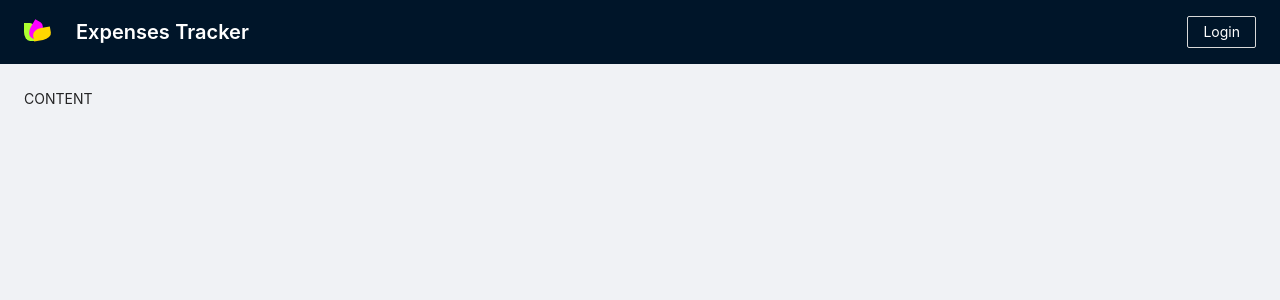
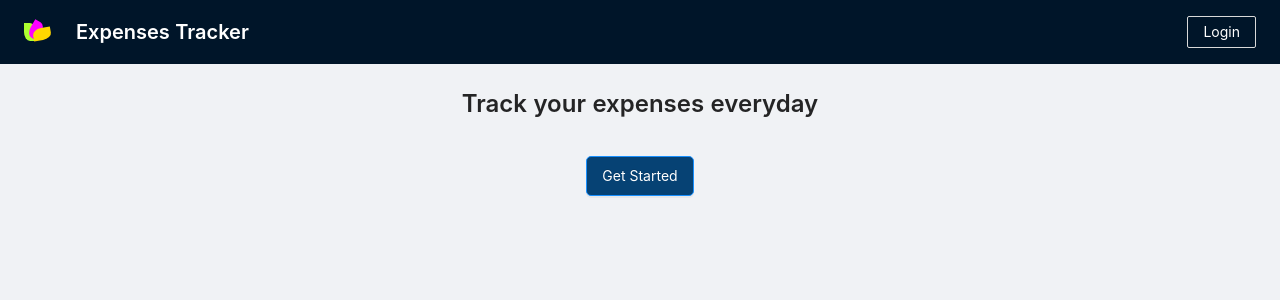
Before and after one commit to pwei12/expenses-tracker, a Next.js app: page / in a window 1280 px wide. Shown: the top 300 px of the page. Built offline with nearby package versions, Linux system fonts and the light colour scheme.

Commit message:
feat: add button in home page to get started

```diff
--- a/pages/index.js
+++ b/pages/index.js
@@ -2,6 +2,9 @@ import Head from 'next/head';
 import { parse } from 'cookie';
 import MainLayout from '../components/MainLayout';
 import { COOKIE_NAME } from '@/constants/auth';
+import { Typography } from 'antd';
+import Link from 'next/link';
+import RoundCornerButton from '../components/RoundCornerButton';
 
 export const getServerSideProps = context => {
   const cookies = parse(context.req.headers?.cookie ?? '');
@@ -14,6 +17,9 @@ export const getServerSideProps = context => {
 };
 
 export default function Home({ hasLoggedIn }) {
+  const redirectUrl = hasLoggedIn ? 'expenses' : '/login';
+  const buttonLabel = hasLoggedIn ? 'Expenses' : 'Get Started';
+
   return (
     <>
       <Head>
@@ -22,7 +28,29 @@ export default function Home({ hasLoggedIn }) {
         <link rel="icon" href="/favicon.ico" />
       </Head>
       <MainLayout hasLoggedIn={hasLoggedIn} hasAuthButton={true}>
-        CONTENT
+        <div style={{ display: 'flex', justifyContent: 'center' }}>
+          <Typography.Title level={3} style={{ textAlign: 'center' }}>
+            Track your expenses everyday
+          </Typography.Title>
+        </div>
+        <div
+          style={{
+            display: 'flex',
+            justifyContent: 'center',
+            marginTop: '24px'
+          }}
+        >
+          <Link href={redirectUrl}>
+            <a>
+              <RoundCornerButton
+                type="primary"
+                style={{ backgroundColor: '#064274', height: '40px' }}
+              >
+                {buttonLabel}
+              </RoundCornerButton>
+            </a>
+          </Link>
+        </div>
       </MainLayout>
     </>
   );
--- a/pages/login.jsx
+++ b/pages/login.jsx
@@ -97,6 +97,7 @@ const LoginPage = () => {
                   loading={submitting}
                   type="primary"
                   htmlType="submit"
+                  style={{ backgroundColor: '#064274', height: '40px' }}
                 >
                   Submit
                 </RoundCornerButton>
--- a/pages/signup.jsx
+++ b/pages/signup.jsx
@@ -117,6 +117,7 @@ const SignupPage = () => {
                   loading={submitting}
                   type="primary"
                   htmlType="submit"
+                  style={{ backgroundColor: '#064274', height: '40px' }}
                 >
                   Submit
                 </RoundCornerButton>
```
